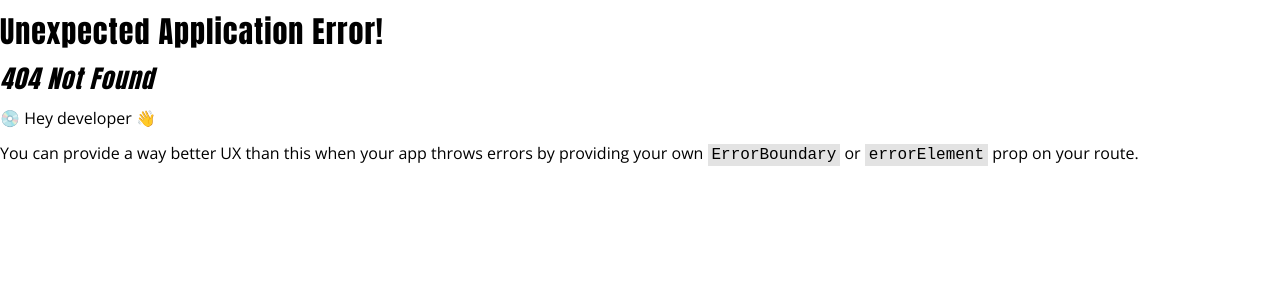
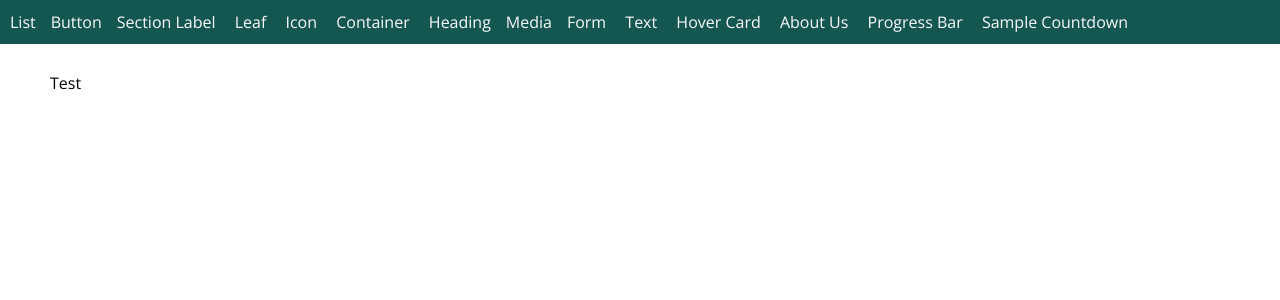
Before and after one commit to nrmndev/nrmndev-fw, a React (Vite) app: page /countdown in a window 1280 px wide. Before the commit this address had no page. Shown: the top 300 px of the page. Built offline with nearby package versions, Linux system fonts and the light colour scheme.

Commit message:
Added Sample Countdown section

```diff
--- a/src/routing/Index.tsx
+++ b/src/routing/Index.tsx
@@ -13,6 +13,7 @@ import SampleAboutUs from "./SampleComponents/SampleAboutUs";
 import SampleText from "./SampleComponents/SampleText";
 import SampleHoverCard from "./SampleComponents/SampleHoverCard";
 import SampleProgressBar from "./SampleComponents/SampleProgressBar";
+import SampleCountdown from "./SampleSections/Countdown";
 
 const router = createBrowserRouter([
   {
@@ -59,6 +60,10 @@ const router = createBrowserRouter([
         path: "progressbar",
         element: <SampleProgressBar />,
       },
+      {
+        path: "countdown",
+        element: <SampleCountdown />,
+      },
     ],
   },
 ]);
--- a/src/routing/SampleComponents/SampleButton.tsx
+++ b/src/routing/SampleComponents/SampleButton.tsx
@@ -1,9 +1,19 @@
 import { Button } from "@components";
+import { ButtonSample } from "@components";
 
 const SampleButton = () => (
-  <Button variant="primary" size="large">
-    Test
-  </Button>
+  <>
+    <Button variant="primary" size="lg">
+      Test
+    </Button>
+    <ButtonSample
+      onClick={(e) => alert(e.currentTarget.value + "test")}
+      id="testID"
+      className="btn btn--primary"
+    >
+      Text
+    </ButtonSample>
+  </>
 );
 
 export default SampleButton;
--- a/src/routing/SampleComponents/SampleProgressBar.tsx
+++ b/src/routing/SampleComponents/SampleProgressBar.tsx
@@ -1,5 +1,4 @@
 import { ProgressBar } from "@components";
-import React from "react";
 
 const SampleProgressBar = () => {
   return <ProgressBar currentProgress={90} totalProgress={100} />;
--- /dev/null
+++ b/src/routing/SampleSections/Countdown.tsx
@@ -0,0 +1,39 @@
+import { Container, Media } from "@components";
+import { FaBeer } from "react-icons/fa";
+
+const SampleCountdown2 = () => {
+  return (
+    <>
+      <Container
+        fluid
+        padding={{ top: "md", right: "md", bottom: "md", left: "md" }}
+        style={{ background: "#eeeeee" }}
+      >
+        <Container
+          justifyContent="space-between"
+          alignItems="center"
+          padding={"lg"}
+        >
+          <Container.Column>
+            <Media icon={FaBeer} heading="1.2M+" body={<>Projects Done</>} />
+          </Container.Column>{" "}
+          <Container.Column>
+            <Media icon={FaBeer} heading="1.2M+" body={<>Projects Done</>} />
+          </Container.Column>{" "}
+          <Container.Column>
+            <Media icon={FaBeer} heading="1.2M+" body={<>Projects Done</>} />
+          </Container.Column>
+        </Container>
+      </Container>
+    </>
+  );
+};
+
+const SampleCountdown = () => {
+  return (
+    <Container>
+      <Container.Column lg={5}>Test</Container.Column>
+    </Container>
+  );
+};
+export default SampleCountdown;
--- a/src/routing/componentNavRoutes.tsx
+++ b/src/routing/componentNavRoutes.tsx
@@ -42,6 +42,9 @@ const ComponentNavRoutes = () => {
         </Link>{" "}
         <Link to="/progressbar" className="list__item">
           Progress Bar
+        </Link>{" "}
+        <Link to="/countdown" className="list__item">
+          Sample Countdown
         </Link>
       </ul>
     </div>
```
